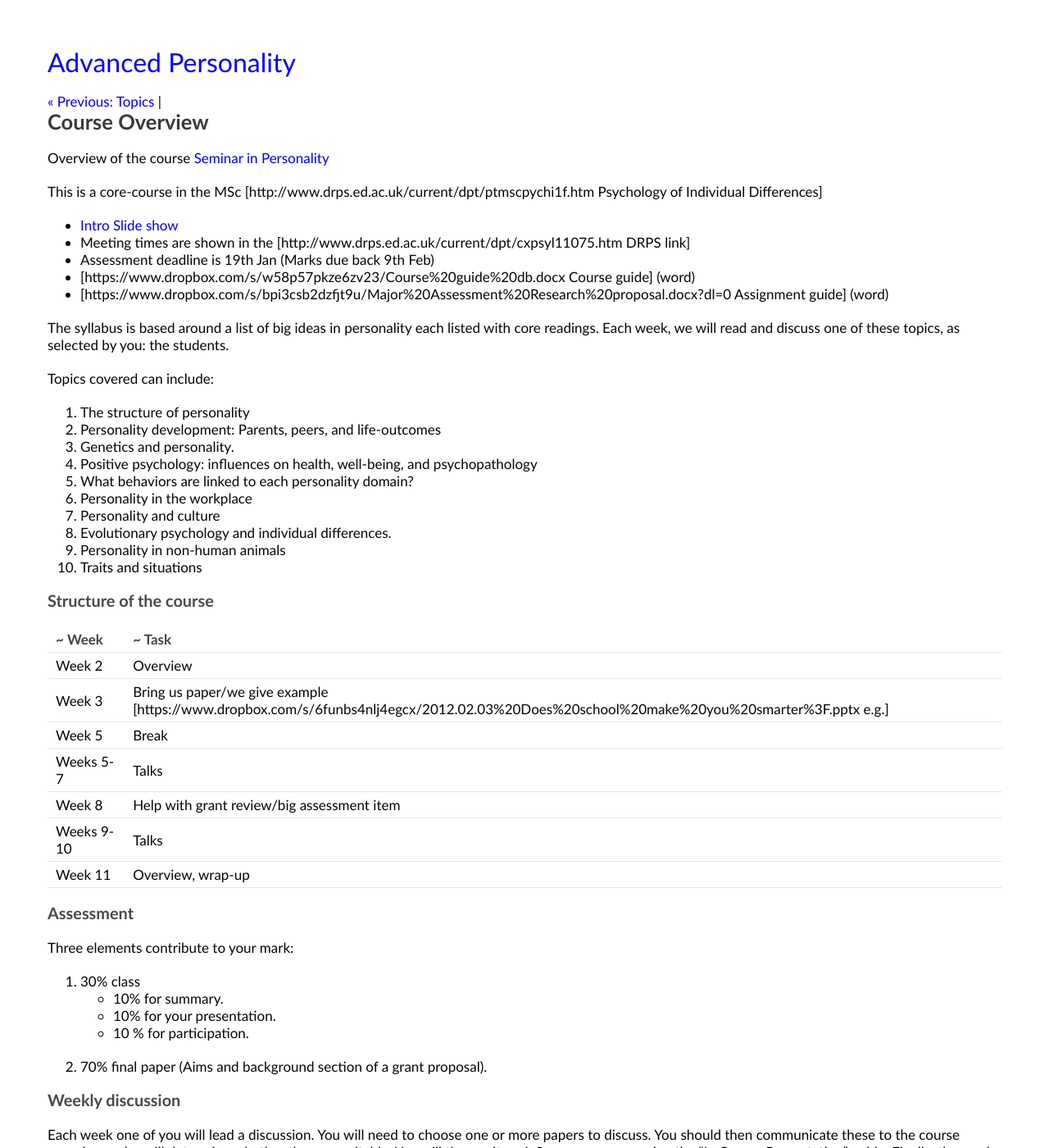
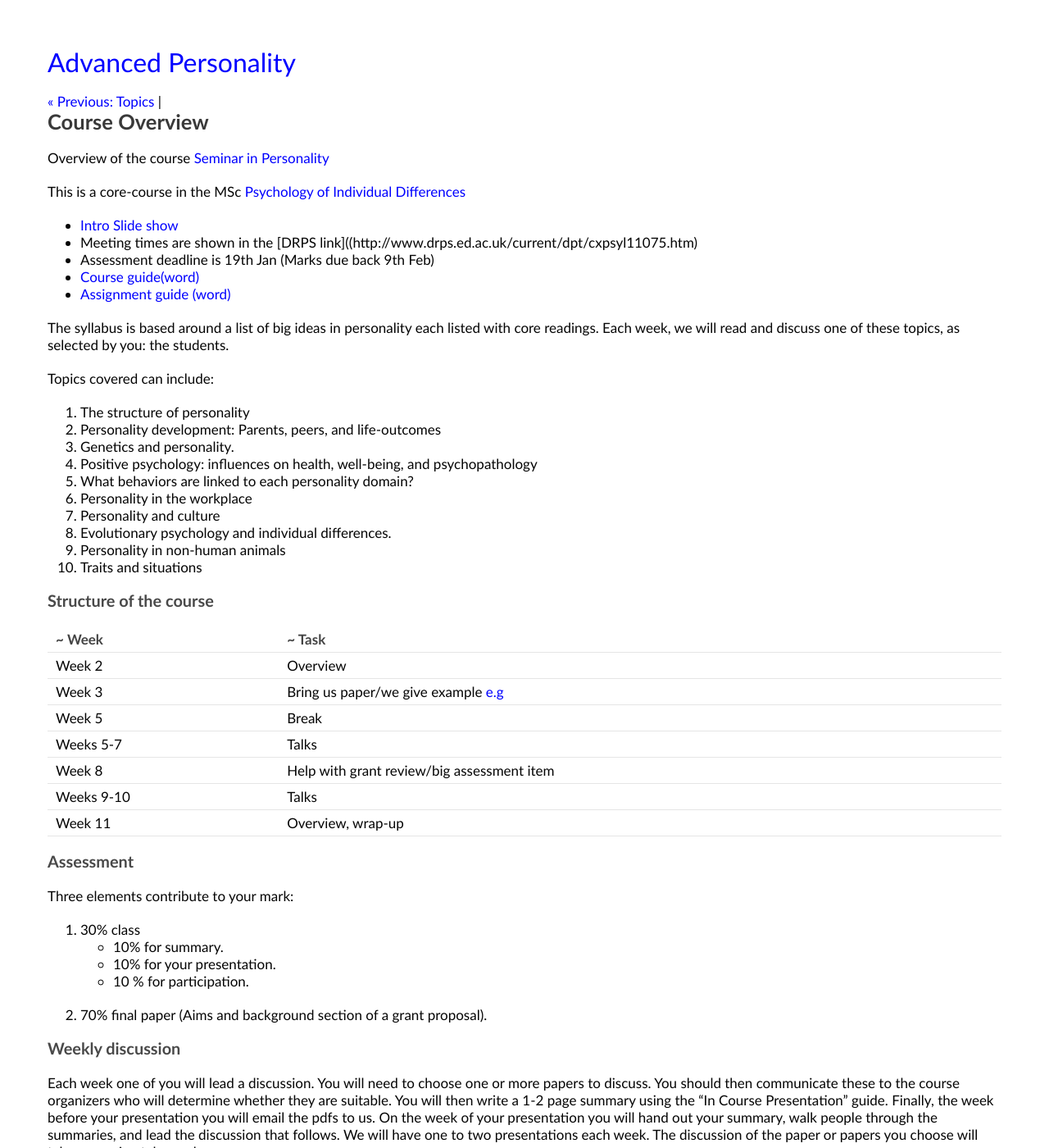
Before and after one commit to tbates/Seminar_in_Personality, a Jekyll site: the page built from _posts/2020-01-01-Overview.markdown, in a window 1280 px wide and 1400 px high. Shown: the whole window at 82% size. Built offline with Jekyll 4.4.1, drawn with Linux system fonts in a browser that asks for light colours; some of the changed text lies outside the part shown.

Commit message:
no message

```diff
--- a/_posts/2020-01-01-Overview.markdown
+++ b/_posts/2020-01-01-Overview.markdown
@@ -9,13 +9,13 @@ categories: intro
 
 Overview of the course [Seminar in Personality](http://www.drps.ed.ac.uk/current/dpt/cxpsyl11075.htm)
 
-This is a core-course in the MSc [http://www.drps.ed.ac.uk/current/dpt/ptmscpychi1f.htm Psychology of Individual Differences]
+This is a core-course in the MSc [Psychology of Individual Differences](http://www.drps.ed.ac.uk/current/dpt/ptmscpychi1f.htm)
 
 * [Intro Slide show](https://www.dropbox.com/s/09y9jf8naikr2h8/class%202014-15%20intro%20to%20MSc%20PID.pptx?dl=0)
-* Meeting times are shown in the [http://www.drps.ed.ac.uk/current/dpt/cxpsyl11075.htm DRPS link]
+* Meeting times are shown in the [DRPS link]((http://www.drps.ed.ac.uk/current/dpt/cxpsyl11075.htm)
 * Assessment deadline is 19th Jan (Marks due back 9th Feb)
-* [https://www.dropbox.com/s/w58p57pkze6zv23/Course%20guide%20db.docx Course guide] (word)
-* [https://www.dropbox.com/s/bpi3csb2dzfjt9u/Major%20Assessment%20Research%20proposal.docx?dl=0 Assignment guide] (word)
+* [Course guide(word)](https://www.dropbox.com/s/w58p57pkze6zv23/Course%20guide%20db.docx)
+* [Assignment guide (word)](https://www.dropbox.com/s/bpi3csb2dzfjt9u/Major%20Assessment%20Research%20proposal.docx?dl=0)
 
 The syllabus is based around a list of big ideas in personality each listed with core readings. Each week, we will read and discuss one of these topics, as selected by you: the students.
 
@@ -38,7 +38,7 @@ Topics covered can include:
 | ~ Week     | ~ Task                                                                                                                                    |
 |:-----------|:------------------------------------------------------------------------------------------------------------------------------------------|
 | Week 2     | Overview                                                                                                                                  |
-| Week 3     | Bring us paper/we give example [https://www.dropbox.com/s/6funbs4nlj4egcx/2012.02.03%20Does%20school%20make%20you%20smarter%3F.pptx e.g.] |
+| Week 3     | Bring us paper/we give example [e.g](https://www.dropbox.com/s/6funbs4nlj4egcx/2012.02.03%20Does%20school%20make%20you%20smarter%3F.pptx) |
 | Week 5     | Break                                                                                                                                     |
 | Weeks 5-7  | Talks                                                                                                                                     |
 | Week 8     | Help with grant review/big assessment item                                                                                                |
```
Also changed, not shown: other parts of _posts/2020-01-01-Overview.markdown (+2 -1 lines), README.md.
